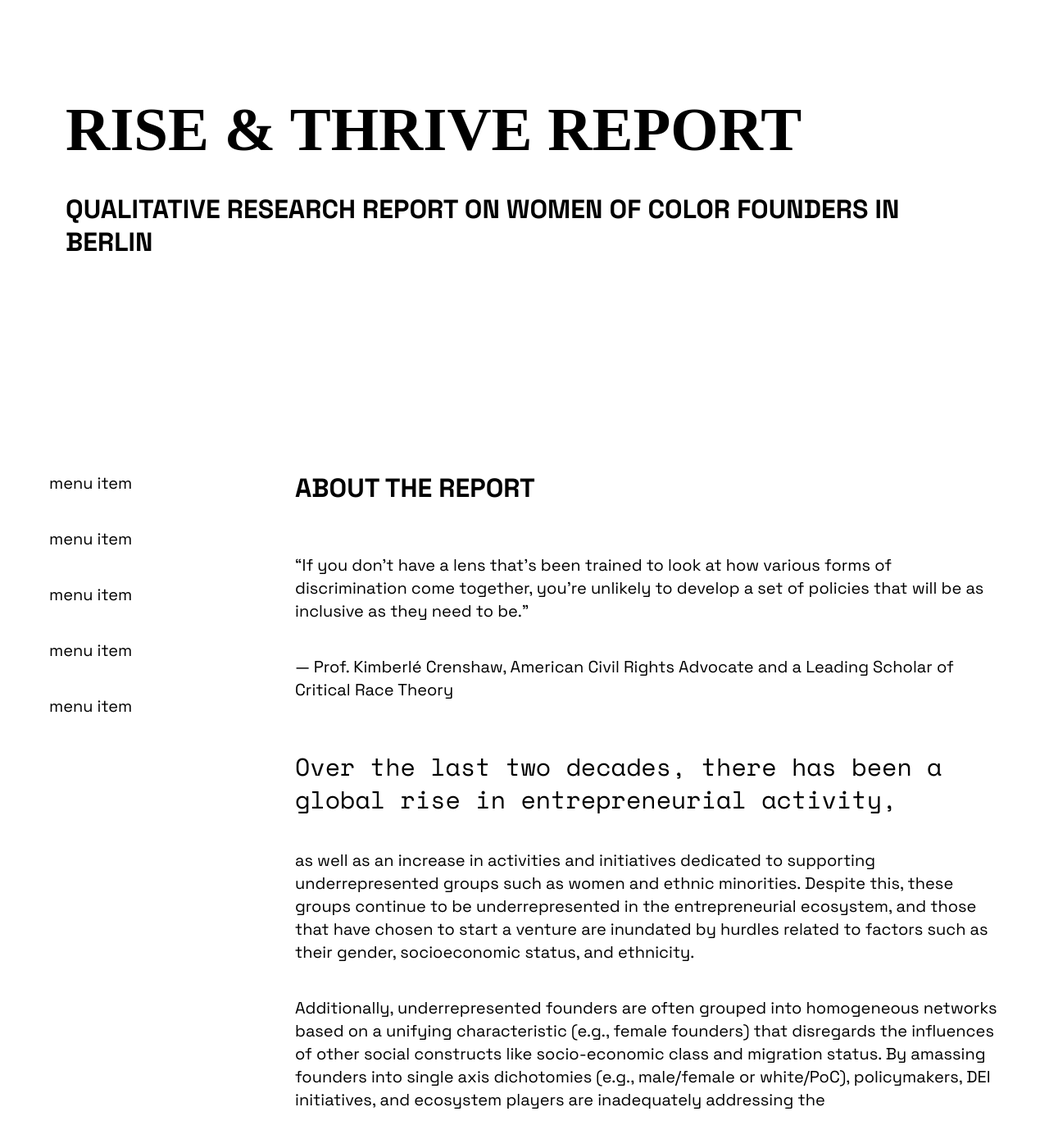
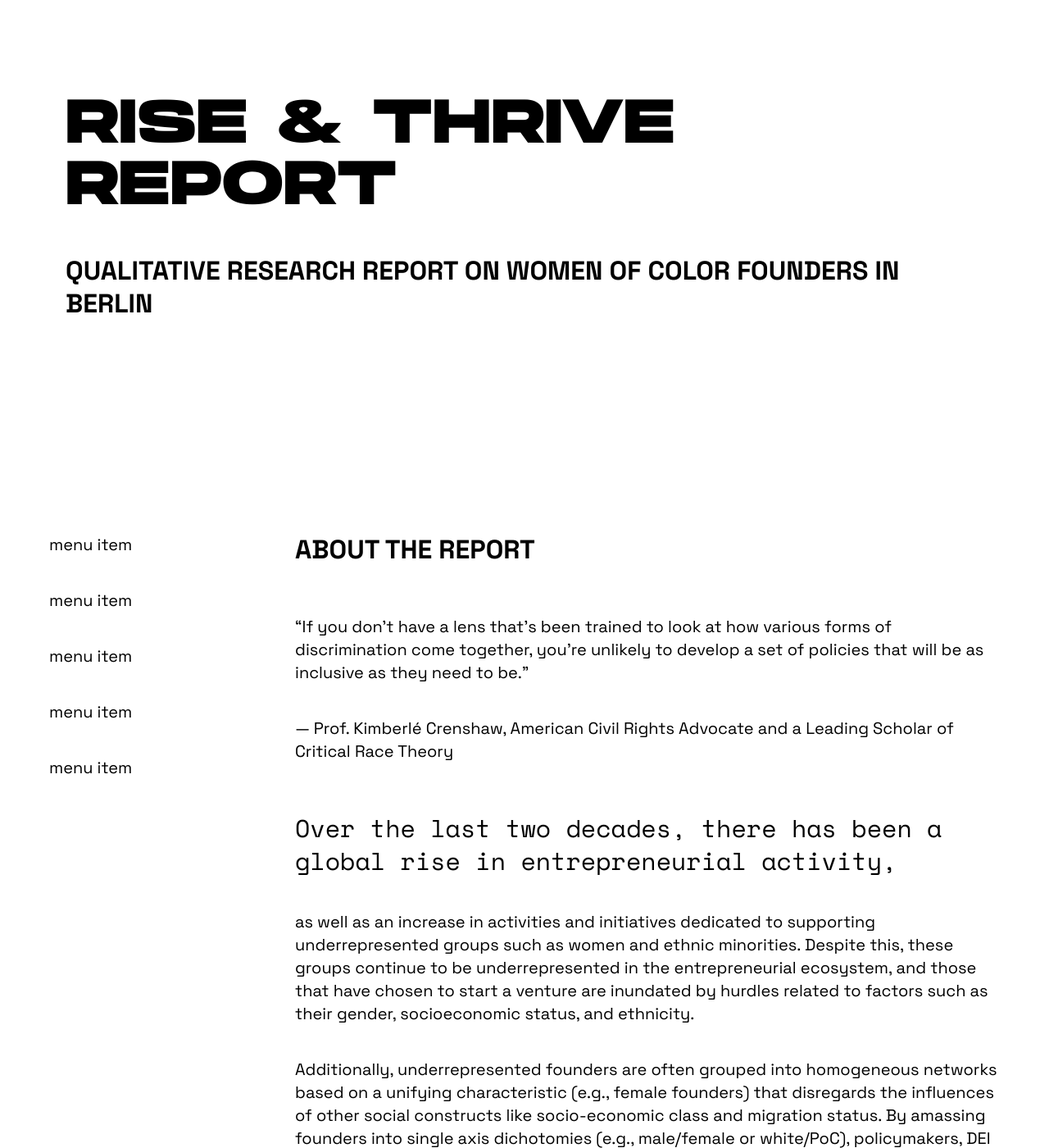
Before and after one commit to Founderland/Report, a Jekyll site: the page built from index.html, in a window 1280 px wide and 1400 px high. Shown: the whole window at 82% size. Built offline with Jekyll 4.4.1, drawn with Linux system fonts in a browser that asks for light colours.

Commit message:
hanson fix

```diff
--- a/assets/styles/output.css
+++ b/assets/styles/output.css
@@ -603,15 +603,18 @@ video {
 /* Typefaces  */
 
 @font-face {
-  font-family: Hanson, 'Space Grotesk', sans-serif;
+  font-family: Hanson;
 
-  src: url(../typefaces/hanson-bold.woff2);
+  //src: url(../typefaces/hanson-bold.woff2);
+
+  src: url(/assets/typefaces/hanson-bold.woff2);
 
   font-weight: bold;
 }
 
-h1 {
-  font-family: Hanson;
+h1,
+blockquote {
+  font-family: Hanson, 'Space Grotesk', sans-serif;
 }
 
 html,
```
Also changed, not shown: assets/styles/input.css (+6 -4 lines), assets/typefaces/hanson-bold.woff2 (added).
